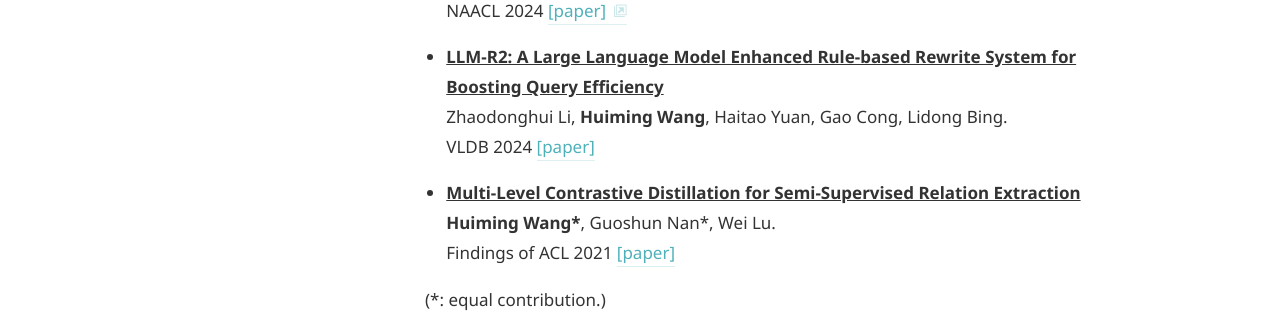
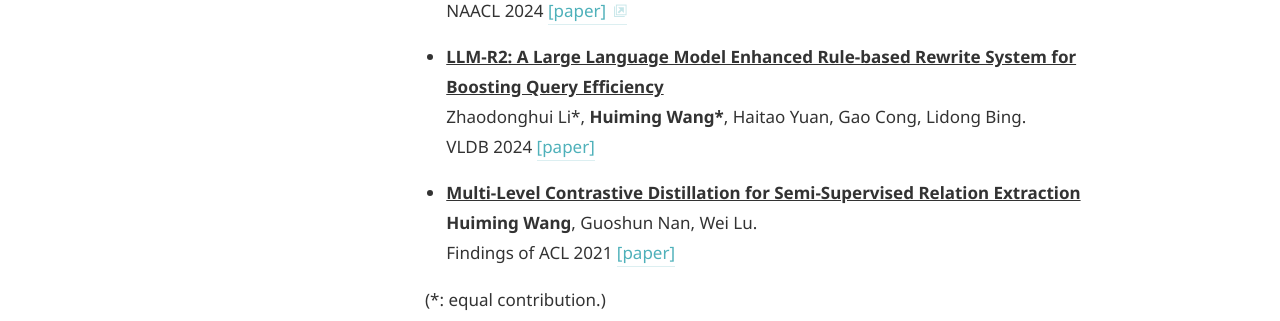
Before and after one commit to Circle-Ming/Circle-Ming.github.io, a Jekyll site: the page built from papers.md, in a window 1280 px wide. Shown: the part 988-1309 px from the top of the page. Built offline with Jekyll 4.4.1, drawn with Linux system fonts in a browser that asks for light colours; some web fonts are replaced.

```diff
--- a/papers.md
+++ b/papers.md
@@ -34,11 +34,11 @@ ACL 2024 [\[paper\]](assets/img/ACL2024_Order_Agnostic_Data_Augmentation_for_Few
 NAACL 2024 [\[paper\]](https://arxiv.org/abs/2310.10962)
 
 - **<ins>LLM-R2: A Large Language Model Enhanced Rule-based Rewrite System for Boosting Query Efficiency</ins>**\
-Zhaodonghui Li, **Huiming Wang**, Haitao Yuan, Gao Cong, Lidong Bing.\
+Zhaodonghui Li\*, **Huiming Wang\***, Haitao Yuan, Gao Cong, Lidong Bing.\
 VLDB 2024 [\[paper\]](assets/img/2024VLDB_LLM-R2.pdf)
 
 - **<ins>Multi-Level Contrastive Distillation for Semi-Supervised Relation Extraction</ins>**\
-**Huiming Wang\***, Guoshun Nan\*, Wei Lu.\
+**Huiming Wang**, Guoshun Nan, Wei Lu.\
 Findings of ACL 2021 [\[paper\]](assets/img/ACL2021_SemiRE.pdf)
 
 (\*: equal contribution.)
```
